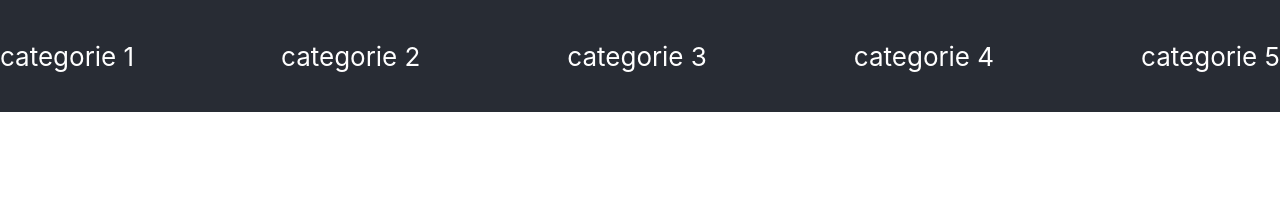
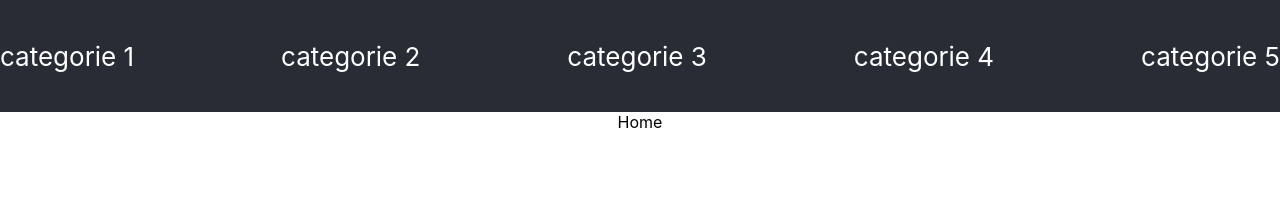
Before and after one commit to sjdev2212/ml-clone-react-front, a React (Create React App) app: page / in a window 1280 px wide. Shown: the top 202 px of the page. Built offline with nearby package versions, Linux system fonts and the light colour scheme.

Commit message:
add home

```diff
--- a/src/App.js
+++ b/src/App.js
@@ -1,11 +1,13 @@
 import React from 'react'
 import './App.css'
 import Header from './components/Header/Header'
+import Home from './components/Home/Home'
 
 function App () {
   return (
     <div className="App">
    <Header />
+   <Home/>
     </div>
   )
 }
```
